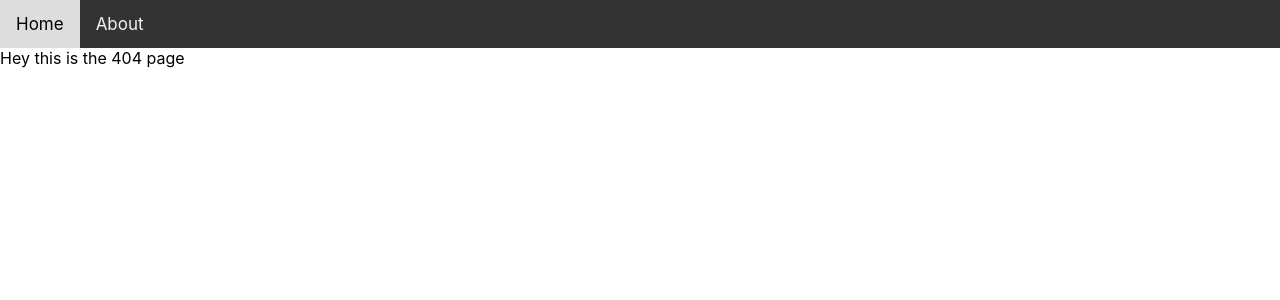
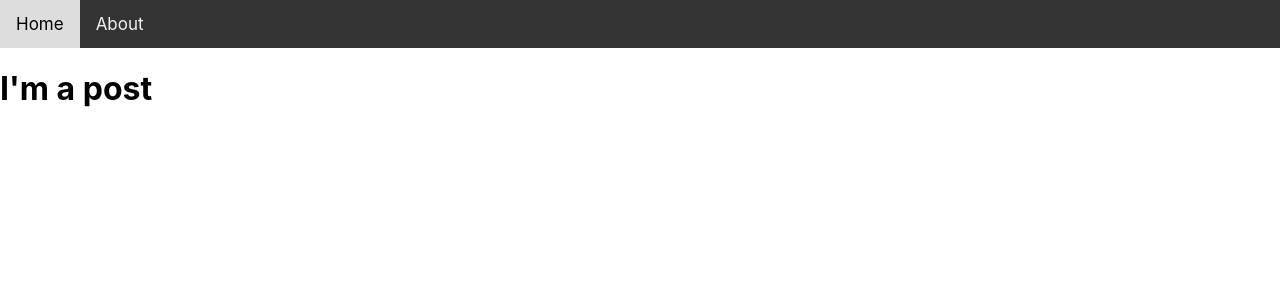
Before and after one commit to vishaljkk/nextjs-tutorial, a Next.js app: page /posts/1 in a window 1280 px wide. Before the commit this address had no page. Shown: the top 300 px of the page. Built offline with nearby package versions, Linux system fonts and the light colour scheme.

Commit message:
Tweeked around with the dynamic routes

```diff
--- /dev/null
+++ b/pages/posts/[id].js
@@ -0,0 +1,10 @@
+const PostPage = () => {
+    return <h1>I'm a post</h1>
+}
+
+export const getServerSideProps = (context) => {
+    console.log(context)
+    return { props: {} }
+}
+
+export default PostPage;
```
